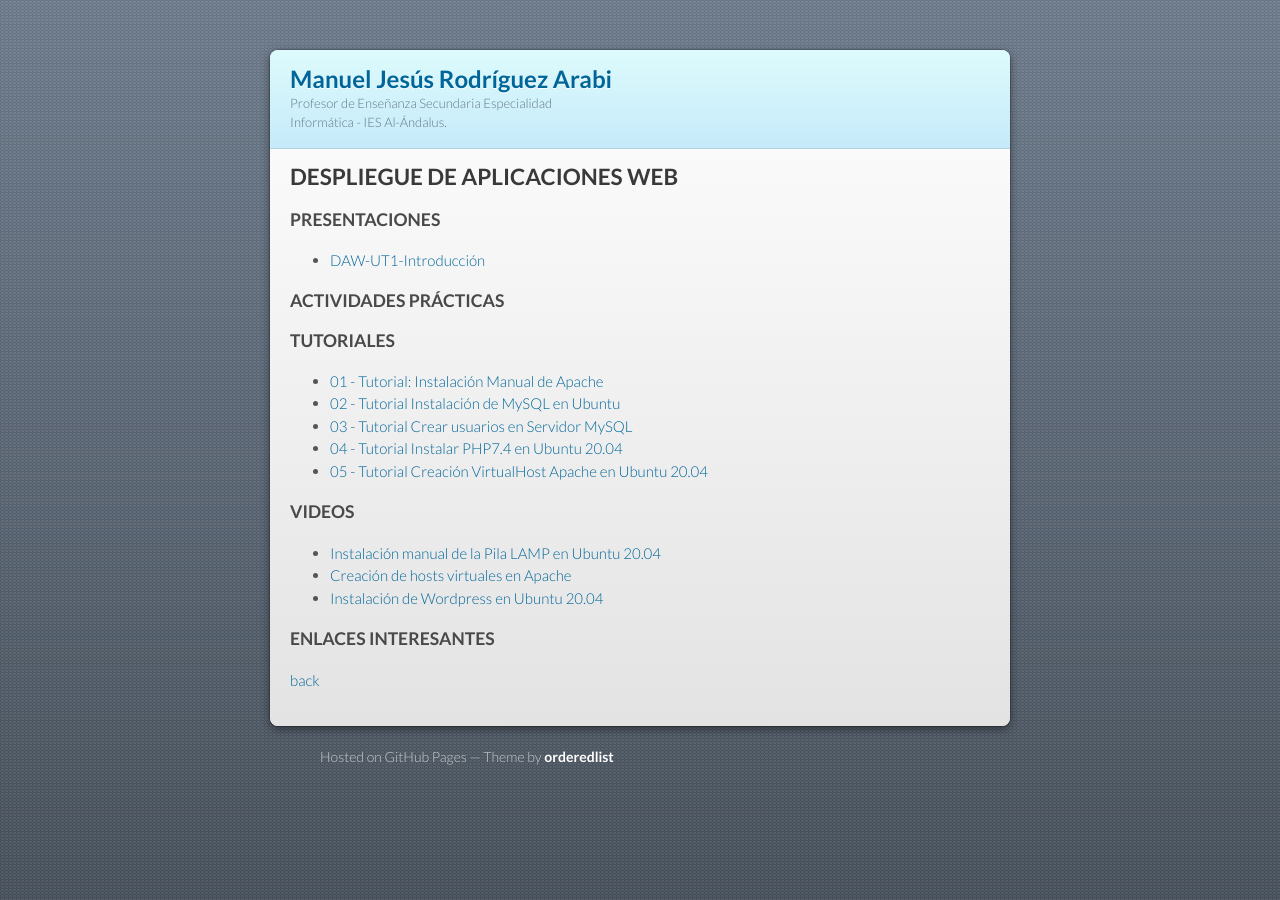
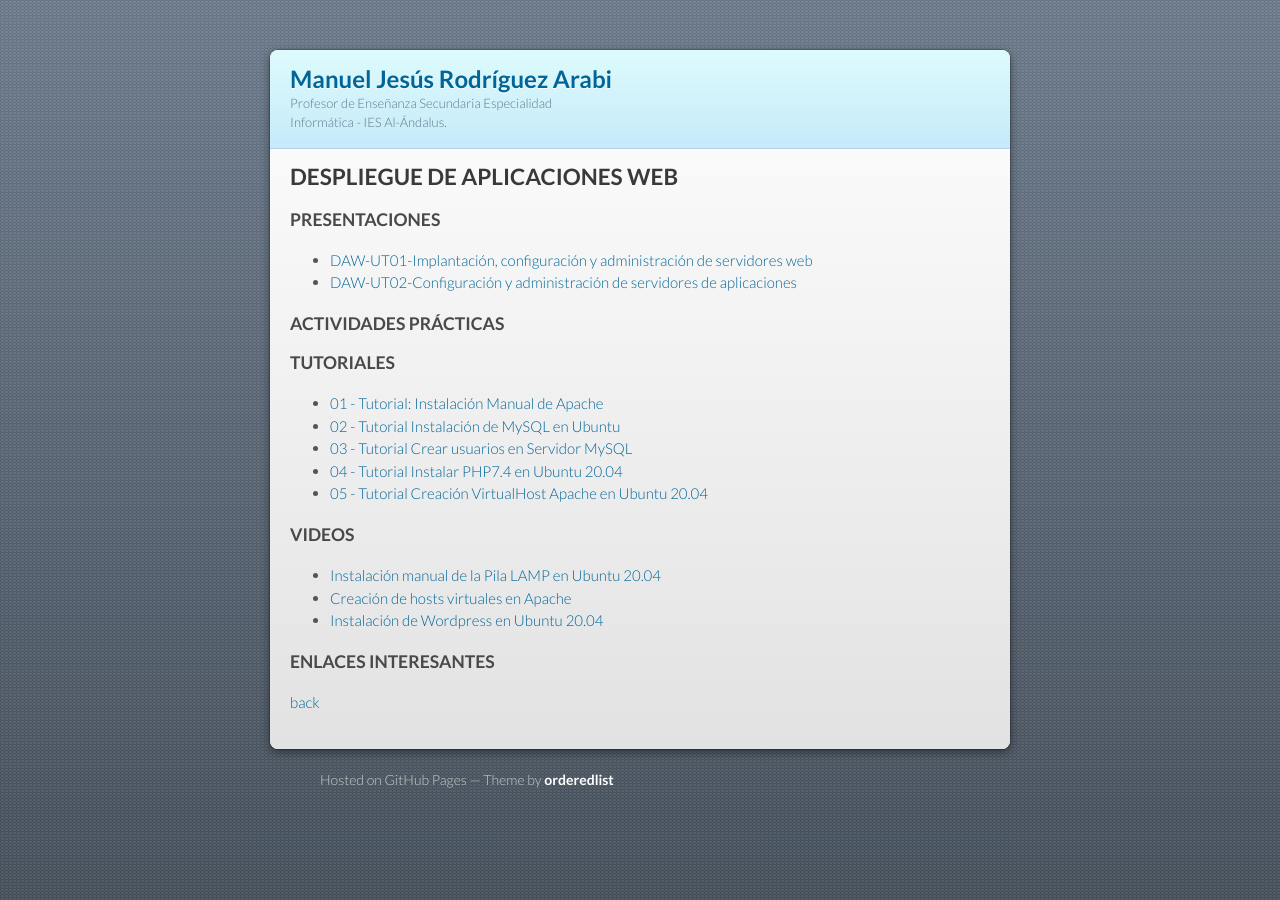
Before and after one commit to mrodara/mrodara.github.io, a Jekyll site: the page built from mods/daw.md, in a window 1280 px wide. Built offline with Jekyll 4.4.1, drawn with Linux system fonts in a browser that asks for light colours; our own code applies the rules of GitHub Pages for plain Markdown files.

Commit message:
Presentación UT02 DAW

```diff
--- a/mods/daw.md
+++ b/mods/daw.md
@@ -6,7 +6,8 @@ layout: default
 
 ### PRESENTACIONES
 
-* [DAW-UT1-Introducción](https://slides.com/manueljesusrodriguezarabi/deck-4b60c1/fullscreen)
+* [DAW-UT01-Implantación, configuración y administración de servidores web](https://slides.com/manueljesusrodriguezarabi/deck-4b60c1/fullscreen)
+* [DAW-UT02-Configuración y administración de servidores de aplicaciones](https://slides.com/manueljesusrodriguezarabi/daw-ut01-implantacion-configuracion-y-administracion-de-servidores-web/fullscreen)
 
 ### ACTIVIDADES PRÁCTICAS
 
```
